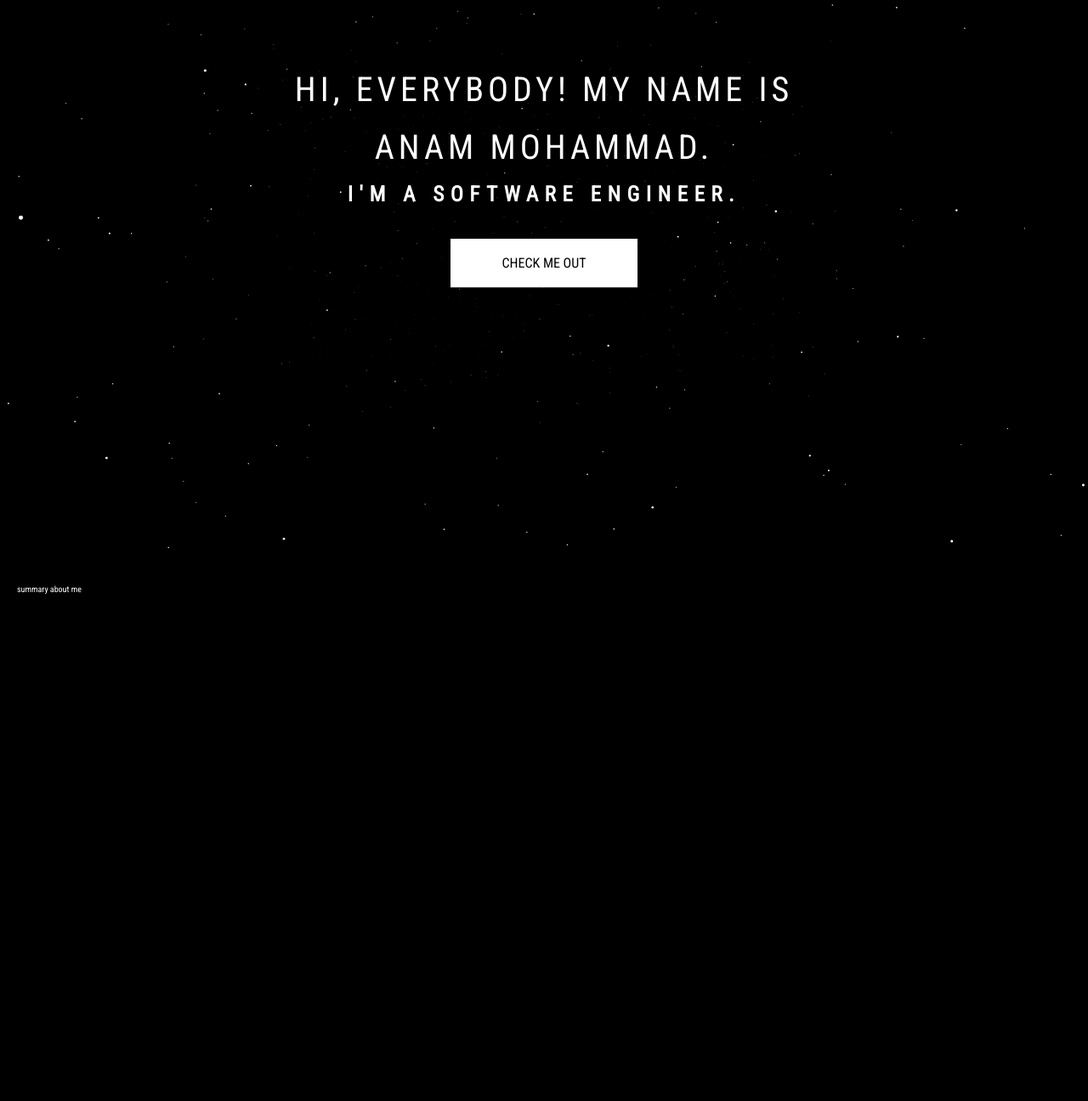
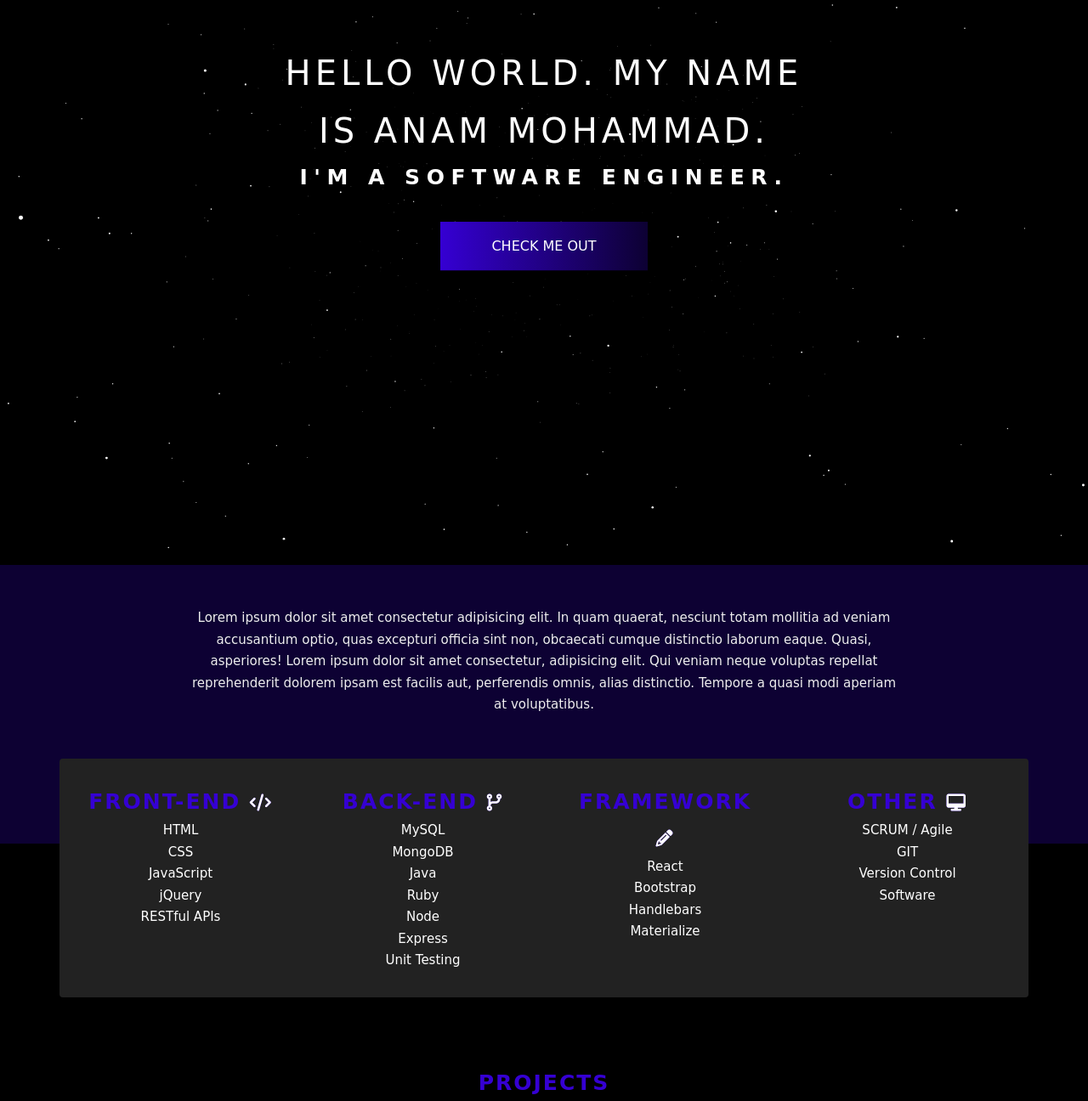
Before and after one commit to AnamAM/portfolio-templates-SASS, a website: page DeepDarkGalaxy/index.html in a window 1280 px wide. Shown: the part 135-1431 px from the top of the page at 85% size. Before the commit the page ends 857 px from the top, so only its background shows below. Drawn offline with Linux system fonts and the light colour scheme; a web font is replaced by a local one.

Commit message:
created about me and skills section

```diff
--- a/DeepDarkGalaxy/index.html
+++ b/DeepDarkGalaxy/index.html
@@ -5,7 +5,10 @@
     <meta charset="UTF-8">
     <meta charset="viewport" content="width=device-width, initial-scale=1.0">
 
-    <link href="https://fonts.googleapis.com/css?family=Roboto+Condensed&display=swap" rel="stylesheet">
+    <link href="https://fonts.googleapis.com/css?family=Nixie+One&display=swap" rel="stylesheet">
+    <!--Import Google Icon Font-->
+    <link href="https://fonts.googleapis.com/icon?family=Material+Icons" rel="stylesheet">
+    <script src="https://kit.fontawesome.com/2823a4a1df.js"></script>
 
     <link rel="stylesheet" href="css/icon-font.css">
     <link rel="stylesheet" href="css/style.css">
@@ -18,16 +21,95 @@
     <header class="header">
         <div class="header__text-area u-center-text">
             <h1 class="heading-primary">
-                <p class="heading-primary--main">Hi, everybody! My name is Anam Mohammad.</p>
+                <p class="heading-primary--main">Hello World. My name is Anam Mohammad.</p>
                 <p class="heading-primary--sub">I'm a Software Engineer.</p>
             </h1>
 
-            <a href="#" class="btn btn--white btn--animated">Check me out</a>
+            <a href="#section-about" class="btn btn--white btn--animated">Check me out</a>
         </div>
     </header>
 
-    <section class="section-about">
-        summary about me
+    <section class="section-about u-center-text" id="section-about">
+        <div class="bio">
+            <p class="bio--text">
+                Lorem ipsum dolor sit amet consectetur adipisicing elit. In quam quaerat, nesciunt totam mollitia ad
+                veniam accusantium optio, quas excepturi officia sint non, obcaecati cumque distinctio laborum eaque.
+                Quasi, asperiores! Lorem ipsum dolor sit amet consectetur, adipisicing elit. Qui veniam neque voluptas
+                repellat reprehenderit dolorem ipsam est facilis aut, perferendis omnis, alias distinctio. Tempore a
+                quasi modi aperiam at voluptatibus.
+            </p>
+        </div>
+        <div class="gap"></div>
+    </section>
+
+
+    <section class="section-skills">
+        <div class="row skills-row">
+            <div class="col-1-of-4">
+                <div class="skills-box u-center-text">
+                    <h5 class="heading-secondary">Front-End <i class="fas fa-code"></i></h5>
+                    <div class="skill-box--text">
+                        <ul>
+                            <li>HTML</li>
+                            <li>CSS</li>
+                            <li>JavaScript</li>
+                            <li>jQuery</li>
+                            <li>RESTful APIs</li>
+                        </ul>
+                    </div>
+                </div>
+            </div>
+            <div class="col-1-of-4">
+                <div class="skills-box u-center-text">
+                    <h5 class="heading-secondary">Back-End <i class="fas fa-code-branch"></i></h5>
+                    <div class="skill-box--text">
+                        <ul>
+                            <li>MySQL</li>
+                            <li>MongoDB</li>
+                            <li>Java</li>
+                            <li>Ruby</li>
+                            <li>Node</li>
+                            <li>Express</li>
+                            <li>Unit Testing</li>
+                        </ul>
+                    </div>
+                </div>
+            </div>
+            <div class="col-1-of-4">
+                <div class="skills-box u-center-text">
+                    <h5 class="heading-secondary">Framework <i class="fas fa-pencil-alt"></i></h5>
+                    <div class="skill-box--text">
+                        <ul>
+                            <li>React</li>
+                            <li>Bootstrap</li>
+                            <li>Handlebars</li>
+                            <li>Materialize</li>
+                        </ul>
+                    </div>
+                </div>
+            </div>
+            <div class="col-1-of-4">
+                <div class="skills-box u-center-text">
+                    <h5 class="heading-secondary">Other <i class="fas fa-desktop"></i></h5>
+                    <div class="skill-box--text">
+                        <ul>
+                            <li>SCRUM / Agile</li>
+                            <li>GIT</li>
+                            <li>Version Control Software</li>
+                        </ul>
+                    </div>
+                </div>
+            </div>
+        </div>
+    </section>
+
+    <section class="section-projects">
+        <div class="u-center-text u-margin-top-big">
+            <h2 class="heading-secondary">
+                Projects
+            </h2>
+
+        </div>
     </section>
 
 
--- a/DeepDarkGalaxy/sass/abstract/_variables.scss
+++ b/DeepDarkGalaxy/sass/abstract/_variables.scss
@@ -1,20 +1,10 @@
-/* colors
-#E27D60
-#E8A87C
-#C38D9E
-#AFD27F
-#85DCB3
-#FEF9C7
-#41B3A3
-#C2CAD0
-#C2B9B0
-*/
+// COLORS
+$color-primary: #3500D3;
+$color-primary-dark: #190061;
+$color-primary-dark-2: #0d0133;
+$color-primary-light: #240090;
 
-
-// COLORS
-$color-primary: #85DCB3;
-$color-primary-light: #AFD27F;
-$color-primary-dark: #41B3A3;
+$color-grey-dark-1: #222222;
 
 $color-grey-light-1: #f7f7f7;
 $color-grey-light-2: #eee;
--- a/DeepDarkGalaxy/sass/base/_base.scss
+++ b/DeepDarkGalaxy/sass/base/_base.scss
@@ -13,20 +13,17 @@ html {
     font-size: 62.5%;
 }
 
-// body {
-//     box-sizing: border-box;
-// }
-
 body {
   background: black;
   height: 100%;
   min-height: 100%;
+  box-sizing: border-box;
 }
 
 #canvas {
   height: 100%;
   width: 100%;
-  position: fixed;
+  position: absolute;
   top: 0;
   left: 0;
   opacity: 0;
--- a/DeepDarkGalaxy/sass/base/_typography.scss
+++ b/DeepDarkGalaxy/sass/base/_typography.scss
@@ -1,8 +1,7 @@
 body {
-    font-family: "Roboto Condensed", sans-serif;
+    font-family: 'Nixie One', cursive;
     font-weight: 400;
     line-height: 1.7;
-    padding: 2rem;
 }
 
 .heading-primary {
@@ -27,3 +26,23 @@ body {
         animation: moveInRight 1s ease-out;
     }
 }
+
+.heading-secondary {
+    font-size: 2.5rem;
+    text-transform: uppercase;
+    font-weight: 700;
+    // with this inline block, the element is placed as an inline element on the same line as the adjacent content
+    display: inline-block;
+    background-color: $color-primary;
+    // this property allows the background to get clipped exactly where the text is
+    -webkit-background-clip: text;
+    // if you don't make it transparent, you will see the text which sits on top of the clipped background and so you want to make the text invisible/transparent
+    color: transparent;
+    letter-spacing: .2rem;
+    transition: all .2s;
+
+    &:hover {
+        transform: skewY(2deg) skewX(15deg) scale(1.1);
+        text-shadow: .5rem 1rem 2rem rgba($color-black, .2);
+    }
+}
--- /dev/null
+++ b/DeepDarkGalaxy/sass/components/_bio.scss
@@ -0,0 +1,11 @@
+.bio {
+    background-color: $color-primary-dark-2;
+    padding: 3rem 20rem 3rem 20rem;
+
+    &--text {
+        padding: 2rem;
+        // background-color: $color-grey-dark-1;
+        color: $color-grey-light-2;
+        font-size: 1.5rem;
+    }
+}
--- a/DeepDarkGalaxy/sass/components/_button.scss
+++ b/DeepDarkGalaxy/sass/components/_button.scss
@@ -34,11 +34,11 @@
     }
 
     &--white {
-        background-color: $color-white;
-        color: $color-black;
+        background-image: linear-gradient(to right, $color-primary, $color-primary-dark-2);
+        color: $color-white;
 
         &::after {
-            background-color: $color-white;
+            background-image: linear-gradient(to right, $color-primary, $color-primary-dark-2);
         }
     }
 
--- /dev/null
+++ b/DeepDarkGalaxy/sass/components/_skills.scss
@@ -0,0 +1,34 @@
+.skills-row {
+    background-color: $color-grey-dark-1;
+    border-radius: 4px;
+    padding: 3rem;
+    position: relative;
+    margin-top: -1px;
+}
+
+.skills-box {
+
+        ul {
+            list-style: none;
+            width: 80%;
+            margin: 0 auto;
+
+            li {
+                text-align: center;
+                font-size: 1.5rem;
+
+            }
+        }
+}
+
+.fas {
+    color: white;
+    font-size: 2rem;
+}
+
+.gap {
+    background-color: $color-primary-dark-2;
+    width: 100%;
+    height: 100px;
+    position: absolute;
+}
--- a/DeepDarkGalaxy/sass/main.scss
+++ b/DeepDarkGalaxy/sass/main.scss
@@ -5,7 +5,10 @@
 @import "./base/typography";
 @import "./base/utilities";
 
+@import "./components/bio";
 @import "./components/button";
+@import "./components/skills";
+@import "./components/projects";
 
 @import "./layout/grid";
 @import "./layout/header";
--- a/DeepDarkGalaxy/sass/pages/_home.scss
+++ b/DeepDarkGalaxy/sass/pages/_home.scss
@@ -1,3 +1,14 @@
 .section-about {
     color: $color-white;
 }
+
+.section-skills {
+    color: $color-white;
+    width: 100%;
+	height: 100%;
+	margin: 0;
+}
+
+.section-projects {
+    color: $color-white;
+}
```
Also changed, not shown: DeepDarkGalaxy/css/style.css, DeepDarkGalaxy/sass/components/_projects.scss (added).
